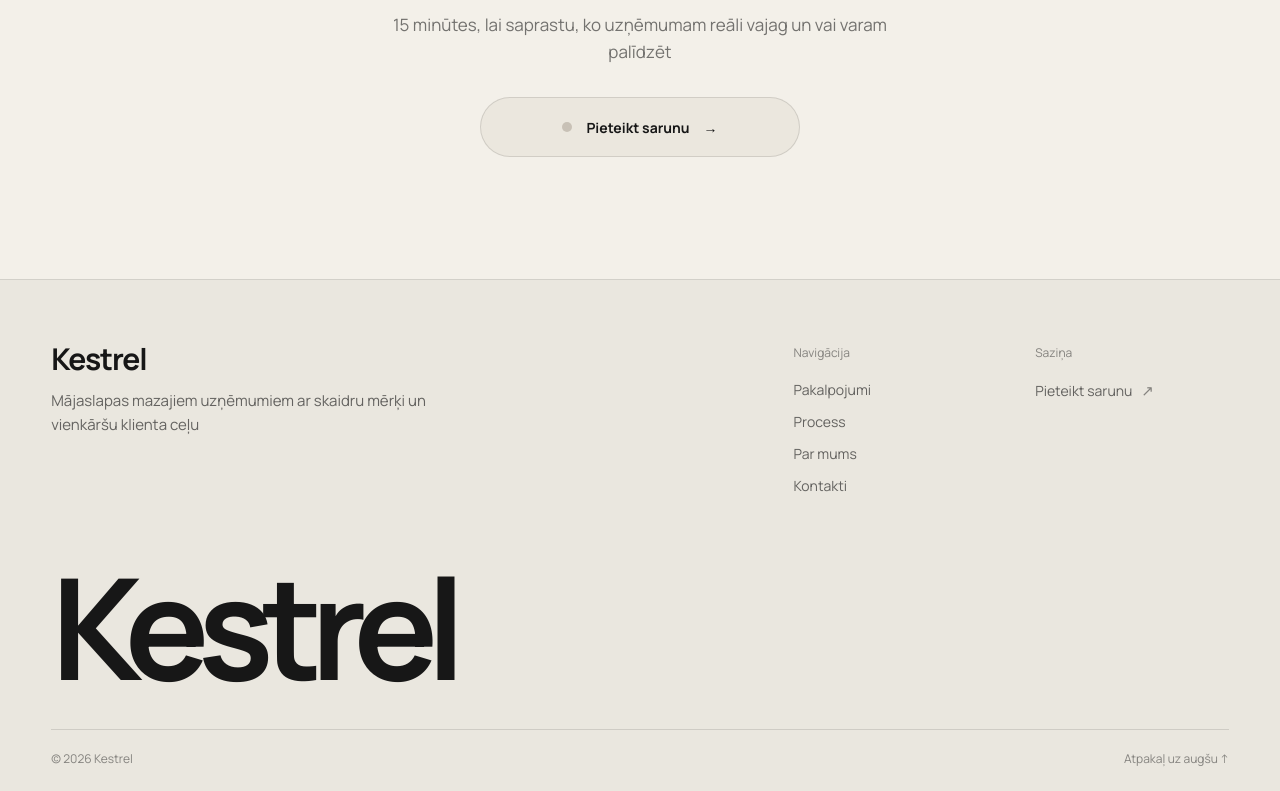
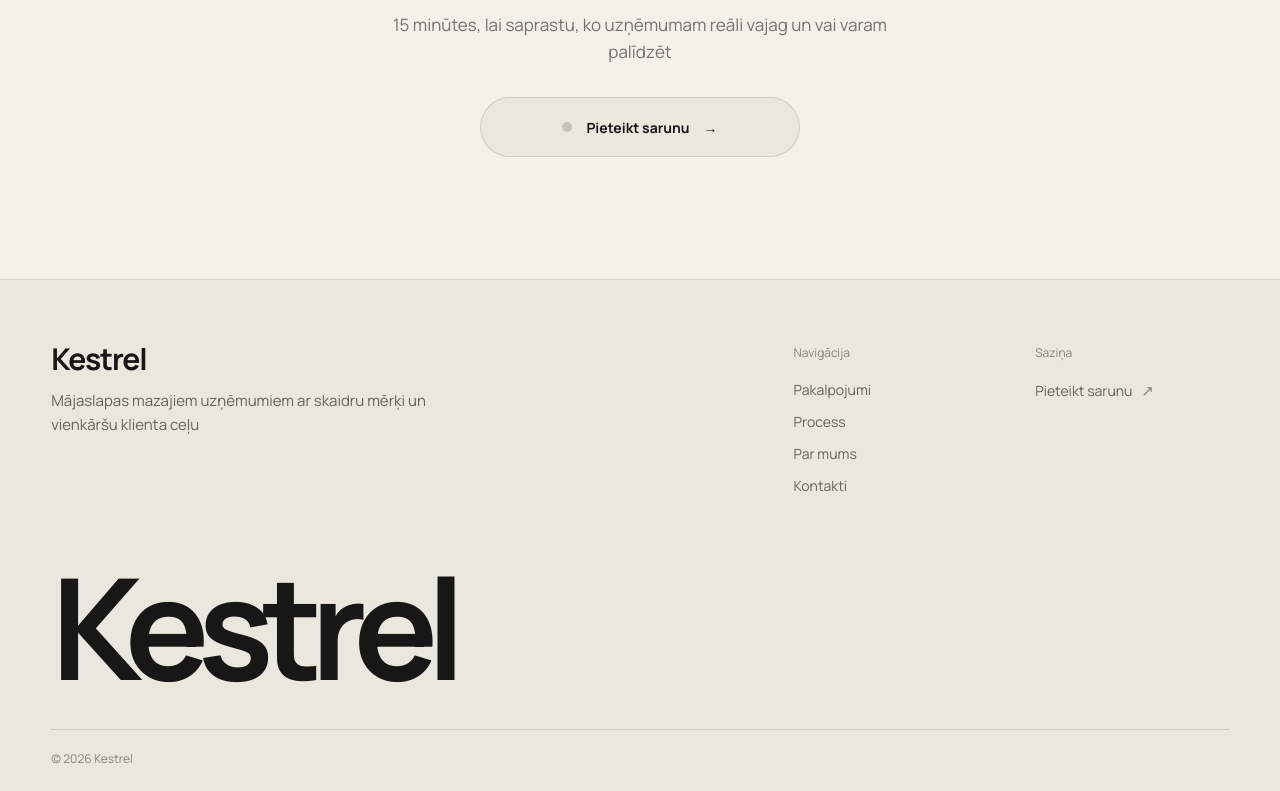
Before and after one commit to davisl24/WEBSITEAGENCY, a Next.js app: page / in a window 1280 px wide. Shown: the part 3203-3994 px from the top of the page. Built offline with nearby package versions, Linux system fonts and the light colour scheme.

Commit message:
refine: remove redundant footer back-to-top link

```diff
--- a/app/page.tsx
+++ b/app/page.tsx
@@ -179,7 +179,7 @@ export default function Home() {
           <div className="footer-wordmark" aria-hidden="true">Kestrel</div>
           <div className="footer-bottom">
             <span>© 2026 Kestrel</span>
-            <a href="#top" className="footer-top-link">Atpakaļ uz augšu ↑</a>
+
           </div>
         </div>
       </footer>
```
